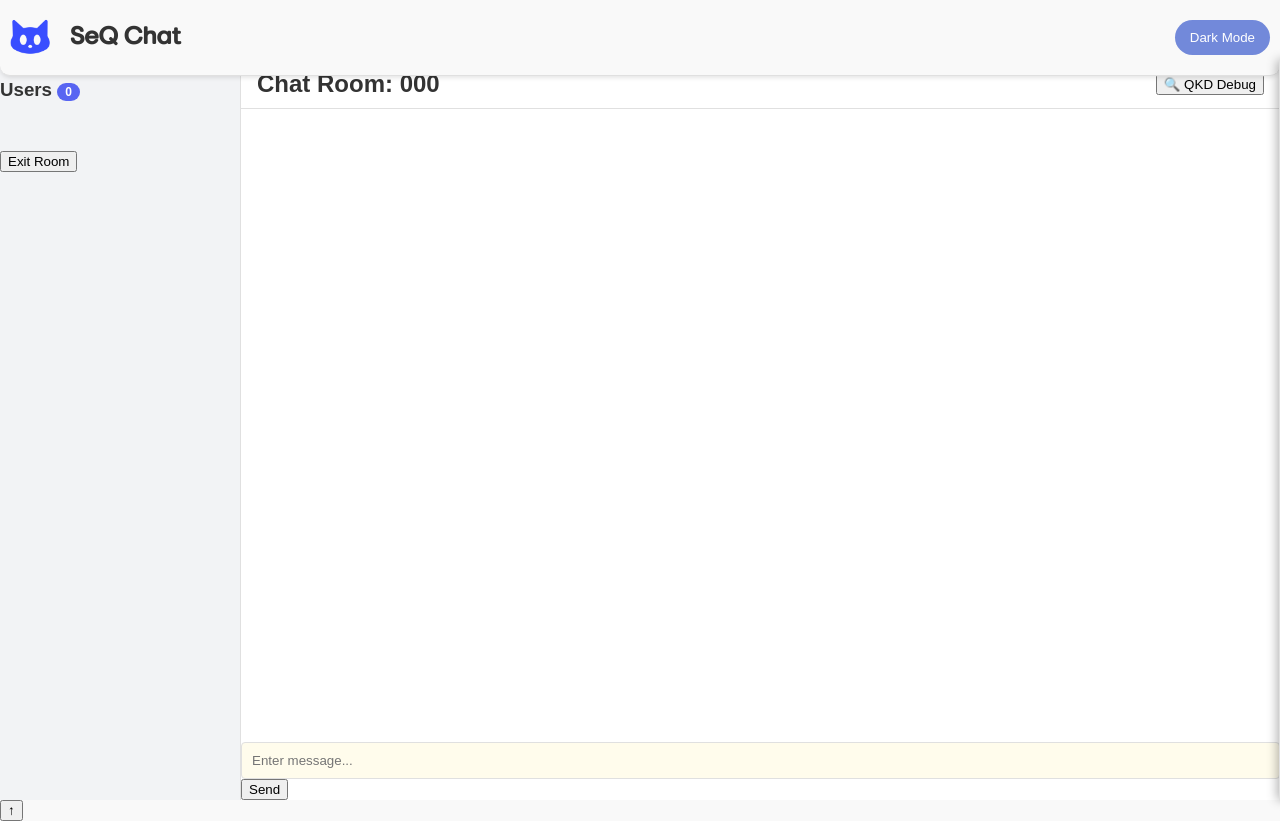
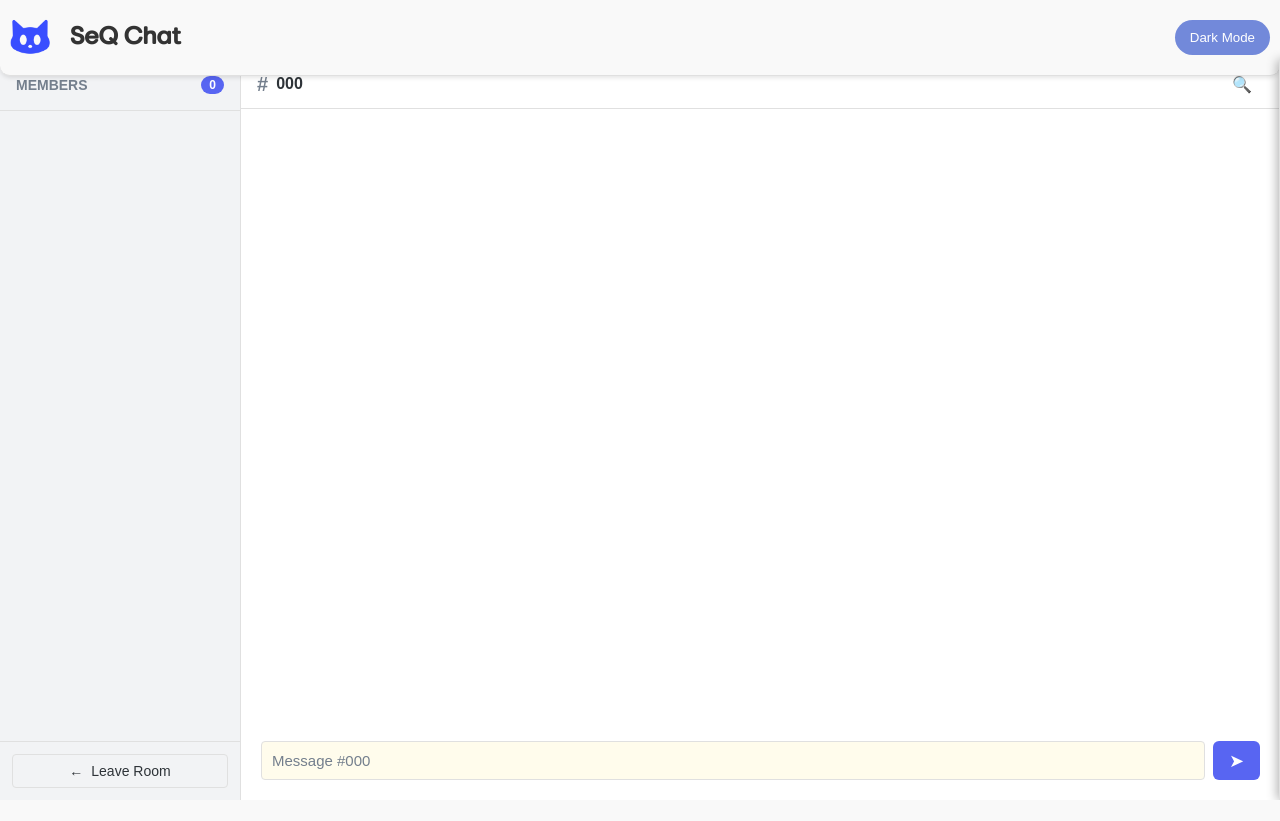
Before and after one commit to arcyse/SecureQuantumChat, a Flask app: template templates/room.html in a window 1280 px wide. After the commit the page ends 800 px from the top, so only its background shows below. Run offline with Flask 3, Linux system fonts and the light colour scheme; the template is opened without the code that fills it: most values are stand-ins (such as "Sample title", 1, 10 or a date in 2020); some libraries are stand-ins or nearby versions.

Commit message:
Update room.html

```diff
--- a/templates/room.html
+++ b/templates/room.html
@@ -1,34 +1,64 @@
 {% extends "base.html" %}
 {% block content %}
 <div class="chat-container">
+    <!-- Sidebar -->
     <div class="sidebar">
-        <div class="users">
-            <h3>Users <span id="user-count" class="user-count">0</span> </h3>
+        <div class="sidebar-header">
+            <h3>Members</h3>
+            <span class="user-count" id="user-count">0</span>
+        </div>
         <div class="user-list-wrapper">
-                <ul id="user-list">
-                    <!-- User list will be populated by JavaScript -->
-                </ul>
+            <ul id="user-list" class="user-list"></ul>
         </div>
-            <button id="exit-btn" onclick="leaveRoom()">Exit Room</button>
+        <div class="sidebar-footer">
+            <button class="btn-secondary" id="exit-btn" onclick="leaveRoom()">
+                <span>←</span> Leave Room
+            </button>
         </div>
     </div>
+
+    <!-- Main Chat Area -->
     <div class="chat-main">
+        <!-- Header -->
         <div class="chat-header">
-            <h2>Chat Room: {{ code }}</h2>
-            <button id="debug-toggle-btn" onclick="toggleDebugConsole()">🔍 QKD Debug</button>
-            <button id="terminate-btn" onclick="confirmTermination()">Terminate Room</button>
+            <div class="room-info">
+                <span class="room-label">#</span>
+                <h2 class="room-name">{{ code }}</h2>
             </div>
-        <div class="messages" id="messages"></div> <!-- Messages are inserted into div using SocketIO in JS -->
-        <div class="inputs">
-            <input type="text" placeholder="Enter message..." name="message" id="message">
-            <button type="button" name="send" id="send-btn" onClick="sendMessage()">Send</button>
+            <div class="header-actions">
+                <button class="btn-icon" id="debug-toggle-btn" onclick="toggleDebugConsole()" title="QKD Debug Console">
+                    <span>🔍</span>
+                </button>
+                <button class="btn-danger" id="terminate-btn" onclick="confirmTermination()">
+                    Terminate
+                </button>
+            </div>
+        </div>
+
+        <!-- Messages Area -->
+        <div class="messages" id="messages"></div>
+
+        <!-- Input Area -->
+        <div class="message-input-container">
+            <div class="input-wrapper">
+                <input
+                    type="text"
+                    placeholder="Message #{{ code }}"
+                    name="message"
+                    id="message"
+                    autocomplete="off"
+                >
+                <button class="btn-send" id="send-btn" onClick="sendMessage()">
+                    <span>➤</span>
+                </button>
+            </div>
         </div>
     </div>
 
     <!-- Debug Console Panel -->
     <div class="debug-console" id="debug-console">
         <div class="debug-header">
-            <h3>🔐 QKD Protocol Debug Console</h3>
+            <h3>🔐 QKD Protocol Debug</h3>
             <button class="debug-close" onclick="toggleDebugConsole()">✕</button>
         </div>
         <div class="debug-content" id="debug-content">
@@ -37,39 +67,36 @@
             </div>
         </div>
         <div class="debug-footer">
-            <button onclick="clearDebugLog()">Clear Log</button>
-            <button onclick="downloadDebugLog()">Download Log</button>
+            <button onclick="clearDebugLog()">Clear</button>
+            <button onclick="downloadDebugLog()">Download</button>
         </div>
     </div>
 </div>
 
-<!-- Floating button to scroll to top -->
-<button id="scroll-to-top-btn" onclick="scrollToTop()">↑</button>
+<!-- Scroll to Top Button -->
+<button id="scroll-to-top-btn" class="scroll-top-btn" onclick="scrollToTop()">↑</button>
 
 <script src="https://cdnjs.cloudflare.com/ajax/libs/crypto-js/4.1.1/crypto-js.min.js" integrity="sha512-E8QSvWZ0eCLGk4km3hxSsNmGWbLtSCSUcewDQPQWZF6pEU8GlT8a5fF32wOl1i8ftdMhssTrF/OhyGWwonTcXA==" crossorigin="anonymous" referrerpolicy="no-referrer"></script>
 <script src="https://cdn.jsdelivr.net/npm/dompurify@2.3.4/dist/purify.min.js"></script>
 <script src="https://cdn.jsdelivr.net/npm/marked/marked.min.js"></script>
 
-<!-- Add JS Script -->
 <script type="text/javascript">
-    // Add this at the beginning of your script
-    console.log("=== Room.html script initialized ===");
-    // Connect to socket of hosting server:
-    var socketio = io(); // We can call this io() since we have the CDN library of flask-socketio in the base.html file
+    console.log("=== Room initialized ===");
+    var socketio = io();
 
     const messages = document.getElementById("messages");
-    let messageInput = document.getElementById("message"); // Get the message input element
-    const userList = document.getElementById("user-list"); // Get the user list element
-    const userCount = document.getElementById("user-count"); // Get the user count element
-    const terminateBtn = document.getElementById("terminate-btn"); // Get the terminate button element
-    const scrollToTopBtn = document.getElementById("scroll-to-top-btn"); // Get the scroll to top button
-    const debugConsole = document.getElementById("debug-console"); // Get debug console
-    const debugContent = document.getElementById("debug-content"); // Get debug content area
+    let messageInput = document.getElementById("message");
+    const userList = document.getElementById("user-list");
+    const userCount = document.getElementById("user-count");
+    const terminateBtn = document.getElementById("terminate-btn");
+    const scrollToTopBtn = document.getElementById("scroll-to-top-btn");
+    const debugConsole = document.getElementById("debug-console");
+    const debugContent = document.getElementById("debug-content");
 
     var key = 0;
-    let debugLogs = []; // Store debug logs
+    let debugLogs = [];
 
-    // Debug Console Functions
+    // ===== DEBUG CONSOLE FUNCTIONS =====
     const toggleDebugConsole = () => {
         debugConsole.classList.toggle('active');
     };
@@ -83,17 +110,13 @@
         logElement.className = `debug-${type}`;
         logElement.textContent = logEntry;
 
-        const debugLog = debugContent.querySelector('.debug-log');
-        debugLog.appendChild(logElement);
-
-        // Auto-scroll to bottom
+        debugContent.querySelector('.debug-log').appendChild(logElement);
         debugContent.scrollTop = debugContent.scrollHeight;
     };
 
     const clearDebugLog = () => {
         debugLogs = [];
-        const debugLog = debugContent.querySelector('.debug-log');
-        debugLog.innerHTML = '<p class="debug-info">Debug log cleared.</p>';
+        debugContent.querySelector('.debug-log').innerHTML = '<p class="debug-info">Debug log cleared.</p>';
     };
 
     const downloadDebugLog = () => {
@@ -102,14 +125,14 @@
         const url = URL.createObjectURL(blob);
         const a = document.createElement('a');
         a.href = url;
-        a.download = `qkd-debug-log-${new Date().toISOString()}.txt`;
+        a.download = `qkd-debug-${new Date().toISOString()}.txt`;
         document.body.appendChild(a);
         a.click();
         document.body.removeChild(a);
         URL.revokeObjectURL(url);
     };
 
-    // Function to generate a color based on the username
+    // ===== UTILITY FUNCTIONS =====
     const stringToColor = (str) => {
         let hash = 0;
         for (let i = 0; i < str.length; i++) {
@@ -123,170 +146,100 @@
         return color;
     };
 
-    // Function to format the timestamp
     const formatTimestamp = (date) => {
-        const day = String(date.getDate()).padStart(2, '0');
-        const month = String(date.getMonth() + 1).padStart(2, '0'); // Months are zero-based
-        const year = date.getFullYear();
         const hours = String(date.getHours()).padStart(2, '0');
         const minutes = String(date.getMinutes()).padStart(2, '0');
-        const seconds = String(date.getSeconds()).padStart(2, '0');
-        return `${day}-${month}-${year} ${hours}:${minutes}:${seconds}`;
+        return `${hours}:${minutes}`;
     };
 
-    // Function to create a copy button
-    const createCopyButton = (messageElement, messageText) => {
-        const copyButton = document.createElement('button');
-        copyButton.textContent = 'Ctrl+C';
-        copyButton.classList.add('copy-button');
-        copyButton.onclick = () => {
-            navigator.clipboard.writeText(messageText).then(() => {
-                alert('Message copied to clipboard');
-            }).catch(err => {
-                console.error('Failed to copy text: ', err);
-            });
-        };
-        messageElement.appendChild(copyButton);
-    };
-
-    // Function to create a copy button for a user
-    const createCopyButtonForUser = (userElement, username) => {
-        const copyButton = document.createElement('button');
-        copyButton.textContent = 'Copy';
-        copyButton.classList.add('copy-button');
-        copyButton.onclick = () => {
-            navigator.clipboard.writeText(username).then(() => {
-                alert('Username copied to clipboard');
-            }).catch(err => {
-                console.error('Failed to copy text: ', err);
-            });
-        };
-        userElement.appendChild(copyButton);
-    };
-
-    // Function to support multi-line input using Shift+Enter
+    // ===== MESSAGE INPUT HANDLING =====
     messageInput.addEventListener("keydown", function(event) {
         if (event.key === "Enter" && event.shiftKey) {
-            // Convert input to textarea if not already
             if (messageInput.tagName.toLowerCase() === 'input') {
                 const textarea = document.createElement('textarea');
                 textarea.id = messageInput.id;
                 textarea.name = messageInput.name;
                 textarea.placeholder = messageInput.placeholder;
                 textarea.value = messageInput.value;
-                textarea.rows = 3;
+                textarea.rows = 1;
                 textarea.className = messageInput.className;
                 messageInput.parentNode.replaceChild(textarea, messageInput);
                 messageInput = textarea;
                 messageInput.focus();
                 messageInput.setSelectionRange(event.target.selectionStart, event.target.selectionEnd);
             }
-            // Add a new line
             const start = this.selectionStart;
             const end = this.selectionEnd;
             this.value = this.value.substring(0, start) + "\n" + this.value.substring(end);
             this.selectionStart = this.selectionEnd = start + 1;
-            event.preventDefault(); // Prevent the default behavior of Enter key
+            event.preventDefault();
         } else if (event.key === "Enter" && !event.shiftKey) {
-            // Prevent default behavior of Enter key
             event.preventDefault();
-            // Trigger the send message function
             sendMessage();
         }
     });
 
     const sendMessage = () => {
-        const message = messageInput.value; // Use the messageInput variable
+        const message = messageInput.value.trim();
         if (message === "") return;
 
-        console.log(`[Socket] Sending message: ${message.substring(0, 20)}...`);
         addDebugLog(`Encrypting message with XOR cipher...`, 'info');
-        const asciiKey = binaryToAscii(key);  // Convert binary key to ASCII
-        console.log(`[Socket] Using key (first few chars): ${asciiKey.substring(0, 5)}...`);
-        const encrypted = xorEncrypt(message, asciiKey);  // Encrypt the message
-        console.log(`[Socket] Encrypted message length: ${encrypted.length}`);
-        addDebugLog(`Message encrypted. Length: ${encrypted.length} bytes`, 'success');
+        const asciiKey = binaryToAscii(key);
+        const encrypted = xorEncrypt(message, asciiKey);
+        addDebugLog(`Message encrypted (${encrypted.length} bytes)`, 'success');
+
         socketio.emit("message", { message: encrypted });
-        console.log(`[Socket] Message sent to server`);
-        messageInput.value = ""; // Clear the input field
-        // Convert textarea back to input if it is a textarea
+        messageInput.value = "";
+
         if (messageInput.tagName.toLowerCase() === 'textarea') {
             const input = document.createElement('input');
             input.id = messageInput.id;
             input.name = messageInput.name;
             input.placeholder = messageInput.placeholder;
             input.className = messageInput.className;
+            input.autocomplete = "off";
             messageInput.parentNode.replaceChild(input, messageInput);
             messageInput = input;
-            messageInput.addEventListener("keydown", function(event) {
-                if (event.key === "Enter" && event.shiftKey) {
-                    // Convert input to textarea if not already
-                    if (messageInput.tagName.toLowerCase() === 'input') {
-                        const textarea = document.createElement('textarea');
-                        textarea.id = messageInput.id;
-                        textarea.name = messageInput.name;
-                        textarea.placeholder = messageInput.placeholder;
-                        textarea.value = messageInput.value;
-                        textarea.rows = 3;
-                        textarea.className = messageInput.className;
-                        messageInput.parentNode.replaceChild(textarea, messageInput);
-                        messageInput = textarea;
-                        messageInput.focus();
-                        messageInput.setSelectionRange(event.target.selectionStart, event.target.selectionEnd);
-                    }
-                    // Add a new line
-                    const start = this.selectionStart;
-                    const end = this.selectionEnd;
-                    this.value = this.value.substring(0, start) + "\n" + this.value.substring(end);
-                    this.selectionStart = this.selectionEnd = start + 1;
-                    event.preventDefault(); // Prevent the default behavior of Enter key
-                } else if (event.key === "Enter" && !event.shiftKey) {
-                    // Prevent default behavior of Enter key
-                    event.preventDefault();
-                    // Trigger the send message function
-                    sendMessage();
-                }
-            });
+            messageInput.addEventListener("keydown", arguments.callee);
         }
     };
 
-    // Function to create a message element
+    // ===== MESSAGE DISPLAY =====
     const createMessage = (name, msg) => {
         const messageElement = document.createElement('div');
-        messageElement.classList.add('text');
+        messageElement.classList.add('message');
+
+        const messageHeader = document.createElement('div');
+        messageHeader.classList.add('message-header');
+
+        const usernameElement = document.createElement('span');
+        usernameElement.classList.add('username');
+        usernameElement.style.color = stringToColor(name);
+        usernameElement.textContent = name;
 
         const timestampElement = document.createElement('span');
         timestampElement.classList.add('timestamp');
         timestampElement.textContent = formatTimestamp(new Date());
 
-        const messageContentElement = document.createElement('span');
-        messageContentElement.classList.add('message-content');
-        const sanitizedMessage = DOMPurify.sanitize(marked.parse(msg)); // Parse and sanitize Markdown
-        const usernameColor = stringToColor(name); // Generate color for username
-        messageContentElement.innerHTML = `<span class="username" style="color: ${usernameColor}">${name}</span>: ${sanitizedMessage}`;
+        messageHeader.appendChild(usernameElement);
+        messageHeader.appendChild(timestampElement);
 
-        messageElement.appendChild(timestampElement);
-        messageElement.appendChild(messageContentElement);
+        const messageContent = document.createElement('div');
+        messageContent.classList.add('message-content');
+        const sanitizedMessage = DOMPurify.sanitize(marked.parse(msg));
+        messageContent.innerHTML = sanitizedMessage;
 
-        // Add the copy button
-        createCopyButton(messageElement, msg); // Pass only the message content
+        messageElement.appendChild(messageHeader);
+        messageElement.appendChild(messageContent);
 
         messages.appendChild(messageElement);
 
-        // Auto-scroll to the bottom if the user is not reading history
         if (messages.scrollHeight - messages.scrollTop <= messages.clientHeight + 150) {
             messages.scrollTop = messages.scrollHeight;
         }
     };
 
-    // Listen for a "message" event (when send() is called from server end):
-    socketio.on("message", (data) => {
-        console.log(`[Socket] Received message from ${data.name}: ${data.message.substring(0, 20)}...`);
-        addDebugLog(`Received encrypted message from ${data.name}`, 'info');
-        createMessage(data.name, data.message);
-    });
-
-    // Convert binary string key to ASCII characters
+    // ===== ENCRYPTION FUNCTIONS =====
     const binaryToAscii = (binaryKey) => {
         let asciiKey = '';
         for (let i = 0; i < binaryKey.length; i += 8) {
@@ -295,144 +248,124 @@
         return asciiKey;
     };
 
-    // XOR encryption using ASCII key (keeps binary output)
     const xorEncrypt = (message, key) => {
         let result = '';
         for (let i = 0; i < message.length; i++) {
             result += String.fromCharCode(message.charCodeAt(i) ^ key.charCodeAt(i % key.length));
         }
-        return btoa(result);  // Base64 encode the result to send it safely
+        return btoa(result);
     };
 
-    // Receive secret from server through QKD:
-    socketio.on("key", (data) => {
-        console.log(`[Socket] Received key: ${data.substring(0, 10)}...`);
-        key = data;
-        addDebugLog(`✅ QKD Complete! Key received: ${data.substring(0, 32)}... (${data.length} bits)`, 'success');
+    // ===== SOCKET EVENT HANDLERS =====
+    socketio.on("message", (data) => {
+        addDebugLog(`Received encrypted message from ${data.name}`, 'info');
+        createMessage(data.name, data.message);
     });
 
-    // Listen for QKD debug logs from server
+    socketio.on("key", (data) => {
+        key = data;
+        addDebugLog(`✅ QKD Complete! Key: ${data.substring(0, 32)}... (${data.length} bits)`, 'success');
+    });
+
     socketio.on("qkd_debug", (data) => {
         addDebugLog(data.message, data.type || 'info');
     });
 
-    // Add this to track socket connection
     socketio.on("connect", () => {
-        console.log(`[Socket] Connected with ID: ${socketio.id}`);
-        addDebugLog(`Connected to server. Socket ID: ${socketio.id}`, 'success');
+        addDebugLog(`Connected. Socket ID: ${socketio.id}`, 'success');
         addDebugLog(`Starting BB84 QKD Protocol...`, 'info');
     });
 
     socketio.on("disconnect", (reason) => {
-        console.log(`[Socket] Disconnected. Reason: ${reason}`);
-        addDebugLog(`Disconnected from server. Reason: ${reason}`, 'warning');
+        addDebugLog(`Disconnected: ${reason}`, 'warning');
     });
 
-
     socketio.on("connect_error", (error) => {
-        console.log(`[Socket] Connection error: ${error.message}`);
         addDebugLog(`Connection error: ${error.message}`, 'error');
     });
 
-
-
-
-    // Show terminate button if the user is the creator
+    // ===== ROOM MANAGEMENT =====
     const showTerminateButton = (creator) => {
         const currentUser = sessionStorage.getItem("name");
-        console.log("Current User:", currentUser);
-        console.log("Creator:", creator);
         if (currentUser === creator) {
             terminateBtn.style.display = "block";
-            console.log("Terminate button displayed");
         } else {
             terminateBtn.style.display = "none";
-            console.log("Terminate button not displayed");
         }
     };
 
-    // Confirm room termination
     const confirmTermination = () => {
         if (confirm("Are you sure you want to terminate the room?")) {
             socketio.emit("terminateRoom");
         }
     };
 
-    // Listen for room termination
     socketio.on("roomTerminated", (data) => {
-        console.log(`[Socket] Room terminated: ${data.code}`);
-        alert(`The creator of room ${data.code} has terminated the chat room.`);
+        alert(`Room ${data.code} has been terminated.`);
         window.location.href = "/";
     });
 
-    // Leave the room
     const leaveRoom = () => {
-        if (confirm("Are you sure you want to leave the room?")) {
+        if (confirm("Are you sure you want to leave?")) {
             socketio.emit("leaveRoom");
             window.location.href = "/";
         }
     };
 
-    // Update user list
     const updateUserList = (users, creator) => {
-        const existingUsers = new Set(Array.from(userList.children).map(li => li.textContent.replace(" (Creator)", "")));
-
         userList.innerHTML = '';
         users.forEach(user => {
-            if (!existingUsers.has(user)) {
             const li = document.createElement('li');
-                li.textContent = user;
+            li.classList.add('user-item');
+
+            const userDot = document.createElement('span');
+            userDot.classList.add('user-dot');
+
+            const userName = document.createElement('span');
+            userName.textContent = user;
+
             if (user === creator) {
-                    li.textContent += " (Creator)";
+                const crown = document.createElement('span');
+                crown.classList.add('creator-badge');
+                crown.textContent = '👑';
+                li.appendChild(crown);
             }
-                createCopyButtonForUser(li, user);
+
+            li.appendChild(userDot);
+            li.appendChild(userName);
             userList.appendChild(li);
-                existingUsers.add(user);
-            }
         });
-        userCount.textContent = userList.children.length; // Update the user count based on actual list items
-        // Add a delay before showing the terminate button
-        setTimeout(() => {
-            showTerminateButton(creator);
-        }, 100); // 100 milliseconds delay
+        userCount.textContent = users.length;
+        setTimeout(() => showTerminateButton(creator), 100);
     };
 
-    // Listen for user list updates
     socketio.on("updateUserList", (data) => {
-        console.log(`[Socket] User list updated. Users: ${JSON.stringify(data.users)}, Creator: ${data.creator}`);
-        sessionStorage.setItem("creator", data.creator); // Store the creator in session storage
+        sessionStorage.setItem("creator", data.creator);
         updateUserList(data.users, data.creator);
     });
 
-    // Request initial user list
     socketio.emit("requestUserList");
 
-    // Set the current user's name in sessionStorage when they join the room
     socketio.on("setUserName", (data) => {
-        console.log(`[Socket] Setting username to: ${data.name}`);
         sessionStorage.setItem("name", data.name);
     });
 
-    // Function to scroll to the top of the chat
+    // ===== SCROLL FUNCTIONS =====
     const scrollToTop = () => {
         messages.scrollTop = 0;
     };
 
-    // Show the scroll-to-top button when the user scrolls up
     let lastScrollTop = 0;
     messages.addEventListener('scroll', () => {
         const currentScrollTop = messages.scrollTop;
         if (currentScrollTop < lastScrollTop) {
-            // User is scrolling up
             scrollToTopBtn.style.display = 'block';
         } else {
-            // User is scrolling down
             scrollToTopBtn.style.display = 'none';
         }
         lastScrollTop = currentScrollTop;
     });
 
-    // Ensure the button remains visible when hovered over
     scrollToTopBtn.addEventListener('mouseenter', () => {
         scrollToTopBtn.style.display = 'block';
     });
@@ -440,6 +373,5 @@
     scrollToTopBtn.addEventListener('mouseleave', () => {
         scrollToTopBtn.style.display = 'none';
     });
-
 </script>
 {% endblock %}
```
Lines whose indentation alone changed are shown as unchanged.
